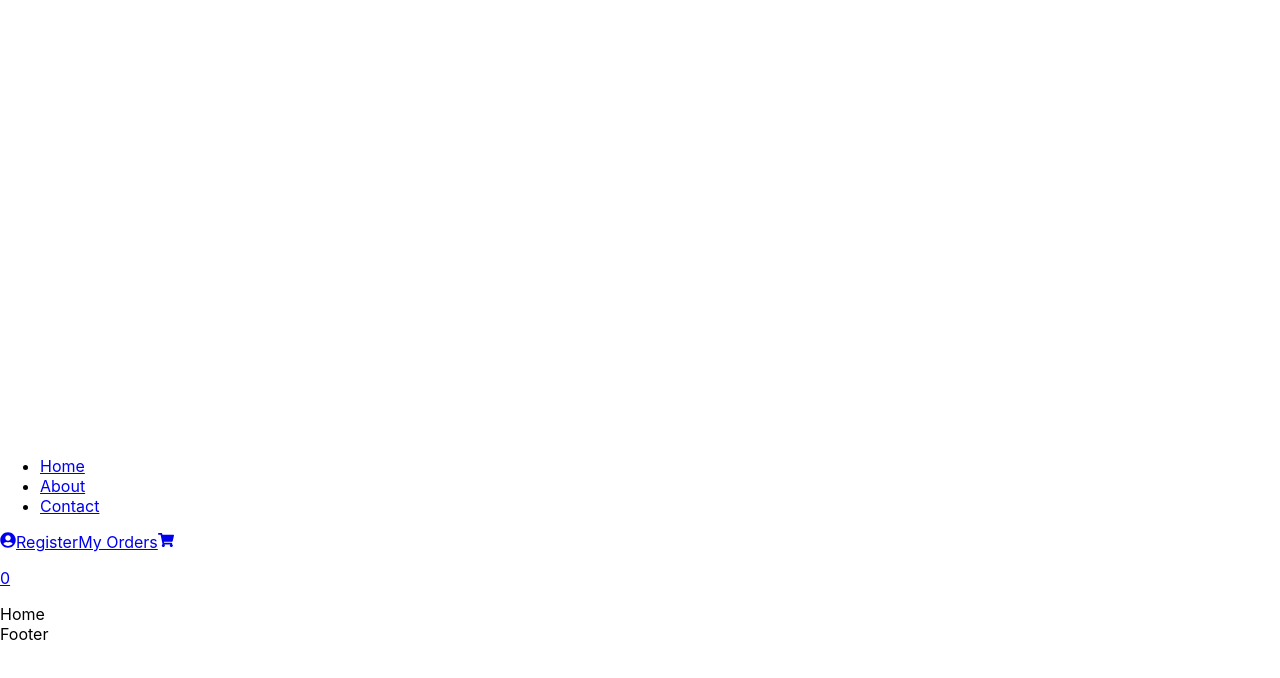
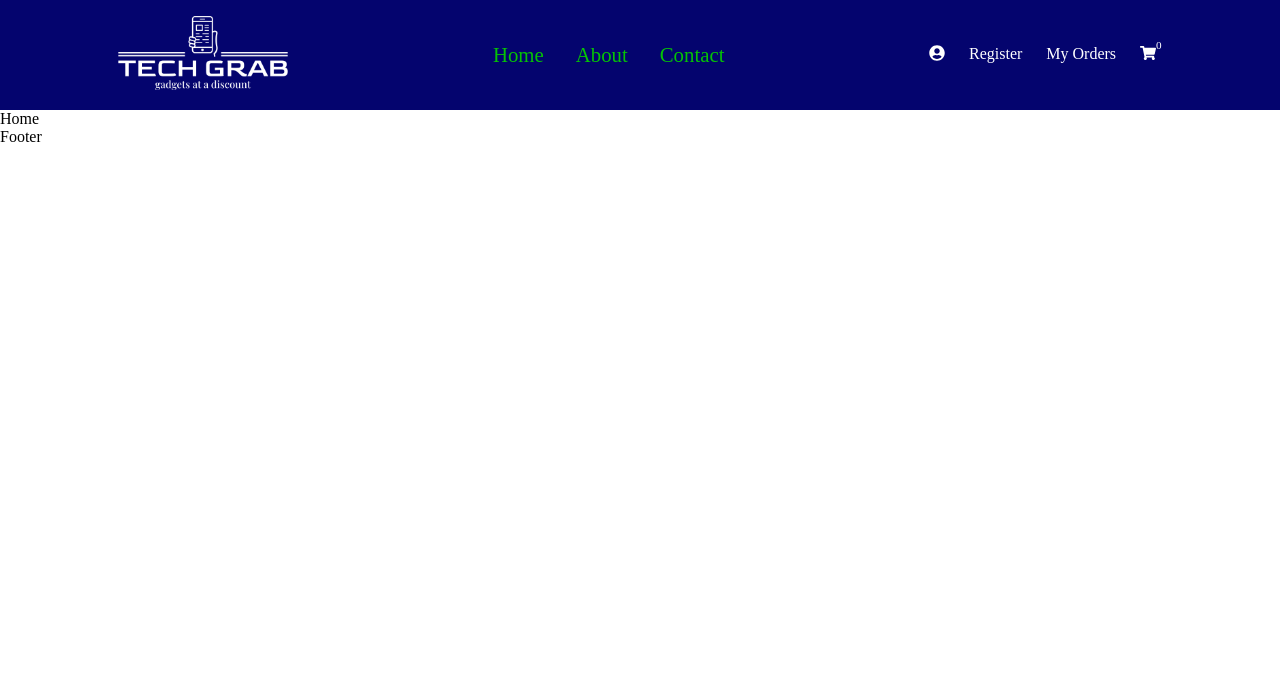
Before and after one commit to kaecodes/techgrab-react-redux-fb, a React (Create React App) app: page / in a window 1280 px wide. Shown: the top 678 px of the page. Built offline with nearby package versions, Linux system fonts and the light colour scheme.

Commit message:
Add styles to header

```diff
--- a/src/index.css
+++ b/src/index.css
@@ -1,13 +1,66 @@
-body {
+* {
+  box-sizing: border-box;
   margin: 0;
-  font-family: -apple-system, BlinkMacSystemFont, 'Segoe UI', 'Roboto', 'Oxygen',
-    'Ubuntu', 'Cantarell', 'Fira Sans', 'Droid Sans', 'Helvetica Neue',
-    sans-serif;
-  -webkit-font-smoothing: antialiased;
-  -moz-osx-font-smoothing: grayscale;
+  padding: 0;
+  border: none;
+  list-style: none;
+  text-decoration: none;
 }
 
-code {
-  font-family: source-code-pro, Menlo, Monaco, Consolas, 'Courier New',
-    monospace;
+:root {
+  --primary: #04046e;
+  --secondary: #05c305;
+  --white: #fff;
 }
+
+header {
+  background-color: var(--primary);
+  display: flex;
+  justify-content: space-around;
+  align-items: center;
+  padding: 1rem;
+  margin: 0 auto;
+}
+
+.logo {
+  width: 170px;
+}
+
+nav ul {
+  display: flex;
+  gap: 2rem;
+}
+
+.nav-items a {
+  font-size: 1.3rem;
+  color: var(--secondary);
+}
+
+.nav-items a:hover {
+  border-bottom: 2px solid var(--white);
+  width: 100%;
+  transition: border 0.2s ease-in-out;
+}
+
+.links {
+  display: flex;
+  gap: 1.5rem;
+}
+
+.links a {
+  font-size: 1rem;
+  color: var(--white);
+}
+
+.links a:hover {
+  color: var(--secondary);
+}
+
+.cart-icon {
+  display: flex;
+}
+
+.cart-icon p {
+  transform: translateY(-0.4rem);
+  font-size: 0.7rem;
+}
```
